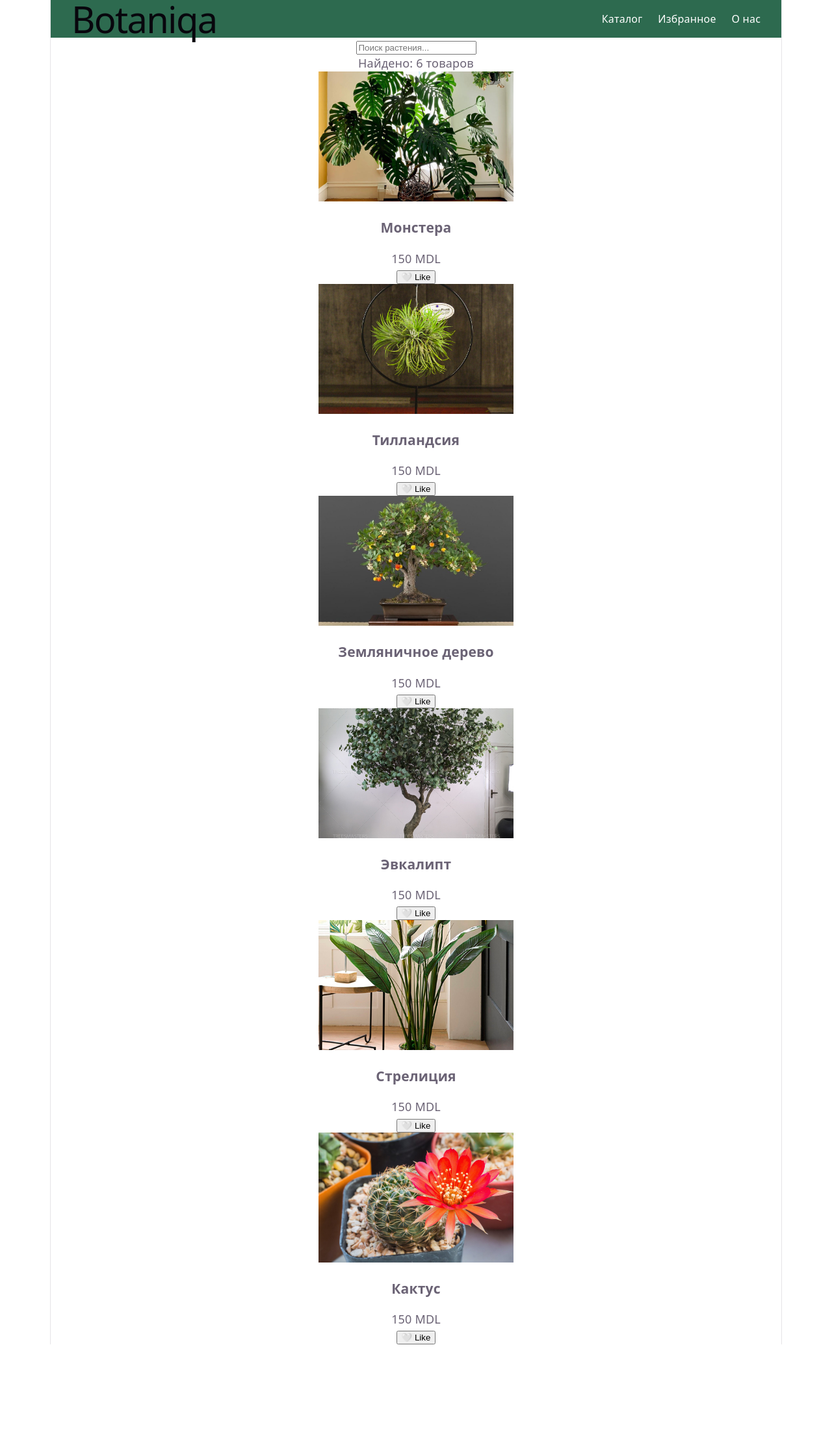
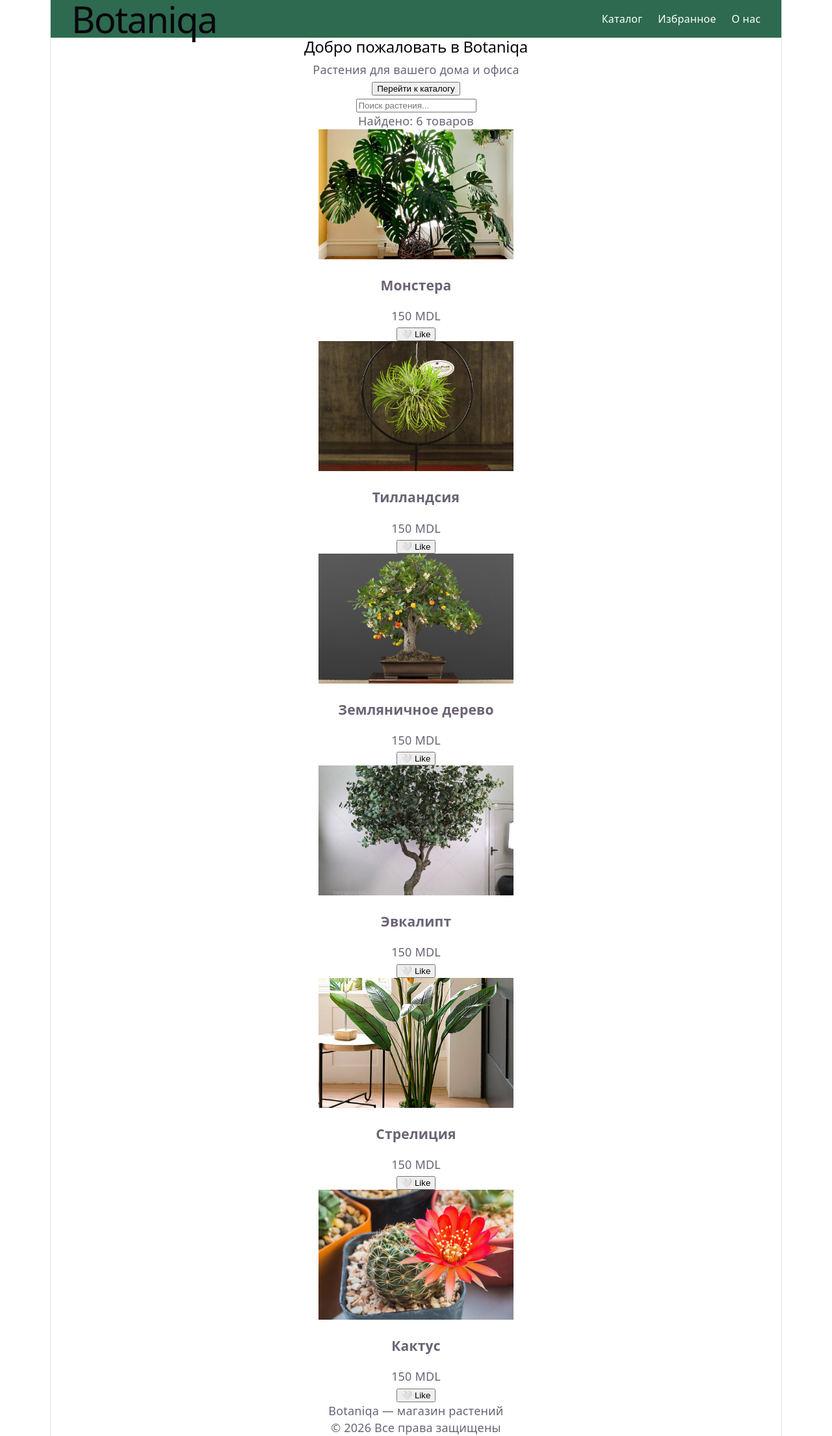
Before and after one commit to morimoe/BotaniqaFrontend, a React (Vite) app: page / in a window 1280 px wide. Shown: the whole page at 65% size. Before the commit the page ends 2069 px from the top, so only its background shows below. Built offline with nearby package versions, Linux system fonts and the light colour scheme.

Commit message:
add Hero and Footer

```diff
--- a/src/App.tsx
+++ b/src/App.tsx
@@ -4,6 +4,8 @@ import SearchBar from "./components/SearchBar"
 import ProductList from "./components/ProductList"
 import Counter from "./components/Counter"
 import Header from "./components/Header"
+import Hero from "./components/Hero"
+import Footer from "./components/Footer"
 import "./App.css"
 
 function App() {
@@ -16,9 +18,11 @@ function App() {
   return (
     <div>
        <Header />
+       <Hero />
       <SearchBar value={search} onChange={(e: React.ChangeEvent<HTMLInputElement>) => setSearch(e.target.value)} />
       <Counter count={filtered.length} />
       <ProductList products={filtered} />
+      <Footer />
     </div>
   )
 }
--- /dev/null
+++ b/src/components/Footer.tsx
@@ -0,0 +1,10 @@
+function Footer() {
+  return (
+    <footer>
+      <p> Botaniqa — магазин растений</p>
+      <p>© 2026 Все права защищены</p>
+    </footer>
+  )
+}
+
+export default Footer
--- /dev/null
+++ b/src/components/Hero.tsx
@@ -0,0 +1,11 @@
+function Hero() {
+  return (
+    <section>
+      <h2>Добро пожаловать в Botaniqa </h2>
+      <p>Растения для вашего дома и офиса</p>
+      <button>Перейти к каталогу</button>
+    </section>
+  )
+}
+
+export default Hero
```
